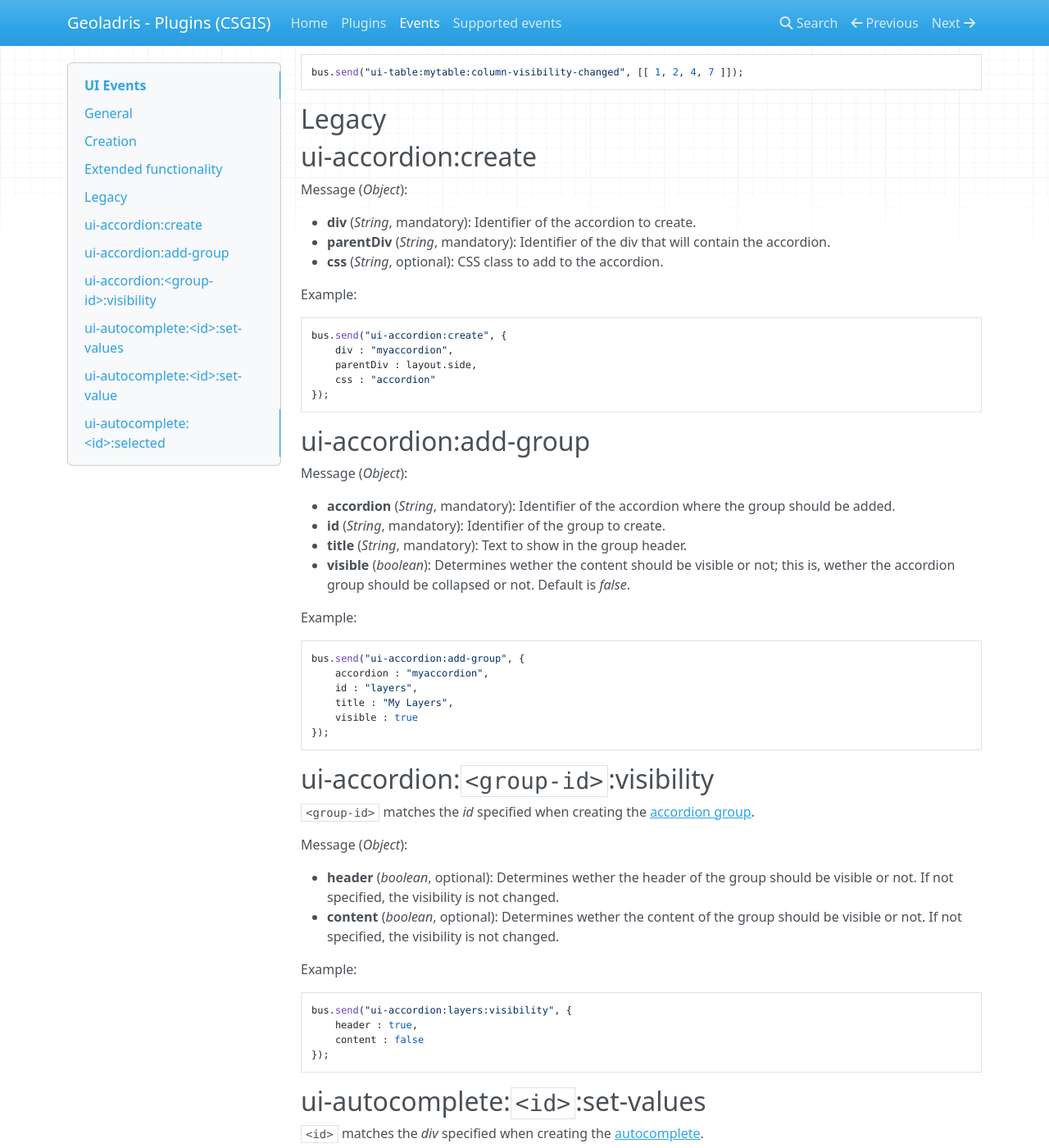
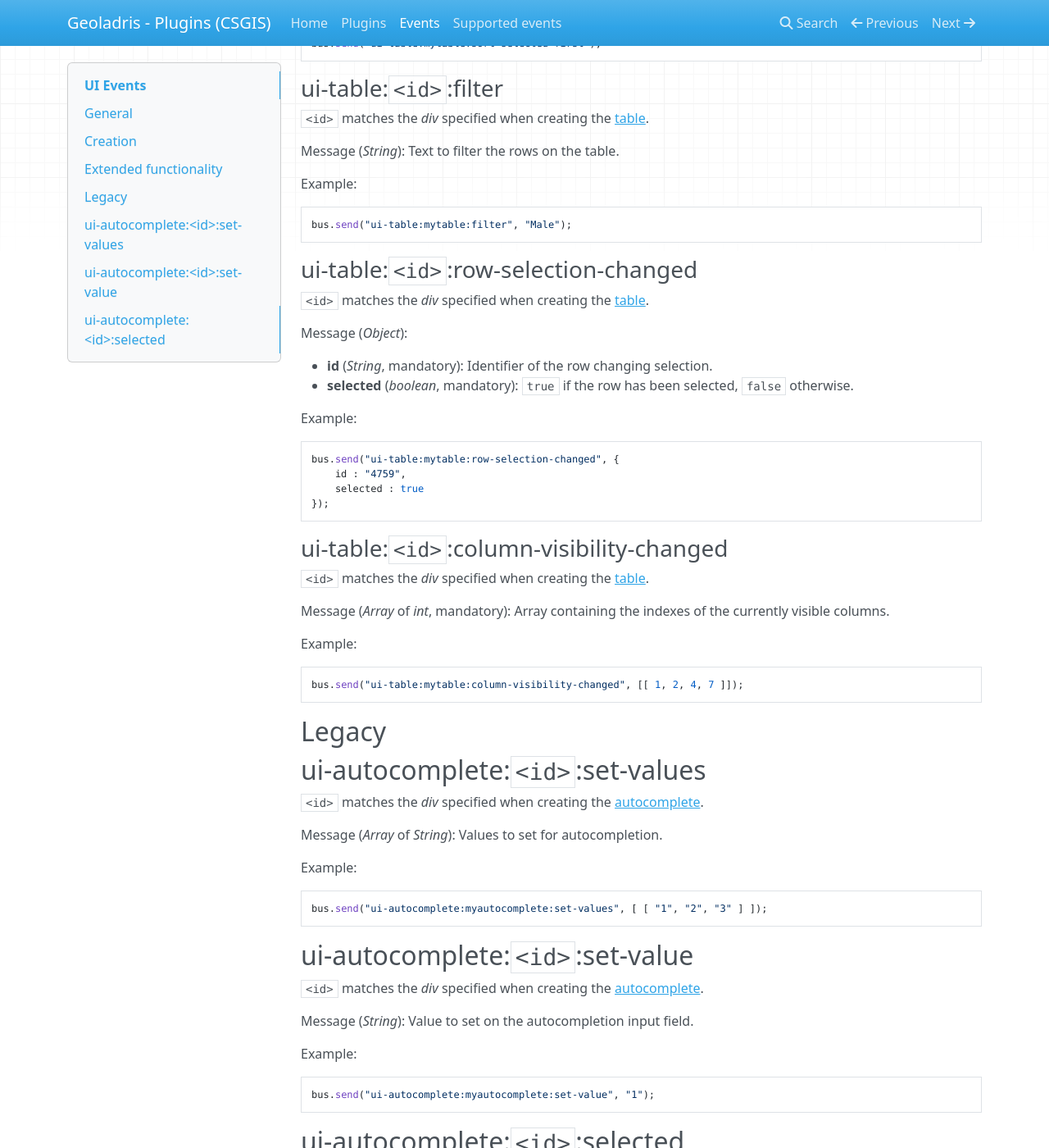
Before and after one commit to csgis/geoladris-ui, an MkDocs documentation site: the page built from docs/events.md, in a window 1280 px wide and 1400 px high, scrolled down 13942 px. Shown: the whole window at 82% size. Built offline with MkDocs 1.6.1, drawn with Linux system fonts in a browser that asks for light colours; nearby versions of some CDN libraries; old or Windows-style settings are respelled for this version of MkDocs; some of the changed text lies outside the part shown.

Commit message:
Refactor ui-accordion

````diff
--- a/docs/events.md
+++ b/docs/events.md
@@ -100,6 +100,24 @@
 
 ```js
 bus.send("ui:created", elem);
+```
+
+
+### <a name="ui-accordion-group"></a>accordion-group
+
+Extra `props`:
+
+* **title** (*String*, mandatory): Text to show in the group header.
+* **visible** (*boolean*): Determines wether the content should be visible or not; this is, wether the accordion group should be collapsed or not. Default is *false*.
+
+Example:
+```js
+ui.create("accordion-group", {
+    id : "layers",
+    parent : "parent",
+    title : "My Layers",
+    visible : true
+});
 ```
 
 ### <a name="ui-autocomplete"></a>autocomplete
@@ -370,6 +388,23 @@
 
 
 ## Extended functionality
+
+### ui-accordion-group:`<id>`:visibility
+
+`<group-id>` matches the *id* specified when creating the [accordion group](#ui-accordion-group).
+
+Message (*Object*):
+
+* **header** (*boolean*, optional): Determines wether the header of the group should be visible or not. If not specified, the visibility is not changed.
+* **content** (*boolean*, optional): Determines wether the content of the group should be visible or not. If not specified, the visibility is not changed.
+
+Example:
+```js
+bus.send("ui-accordion-group:layers:visibility", {
+    header : true,
+    content : false
+});
+```
 
 ### ui-button:`<id>`:enable
 
@@ -665,62 +700,6 @@
 
 ## Legacy
 
-## ui-accordion:create
-
-Message (*Object*):
-
-* **div** (*String*, mandatory): Identifier of the accordion to create.
-* **parentDiv** (*String*, mandatory): Identifier of the div that will contain the accordion.
-* **css** (*String*, optional): CSS class to add to the accordion.
-
-Example:
-```js
-bus.send("ui-accordion:create", {
-    div : "myaccordion",
-    parentDiv : layout.side,
-    css : "accordion"
-});
-```
-
-## <a name="ui-accordion-add-group"></a>ui-accordion:add-group
-
-Message (*Object*):
-
-* **accordion** (*String*, mandatory): Identifier of the accordion where the group should be added.
-* **id** (*String*, mandatory): Identifier of the group to create.
-* **title** (*String*, mandatory): Text to show in the group header.
-* **visible** (*boolean*): Determines wether the content should be visible or not; this is, wether the accordion group should be collapsed or not. Default is *false*.
-
-Example:
-```js
-bus.send("ui-accordion:add-group", {
-    accordion : "myaccordion",
-    id : "layers",
-    title : "My Layers",
-    visible : true
-});
-```
-
-
-
-## ui-accordion:`<group-id>`:visibility
-
-`<group-id>` matches the *id* specified when creating the [accordion group](#ui-accordion-add-group).
-
-Message (*Object*):
-
-* **header** (*boolean*, optional): Determines wether the header of the group should be visible or not. If not specified, the visibility is not changed.
-* **content** (*boolean*, optional): Determines wether the content of the group should be visible or not. If not specified, the visibility is not changed.
-
-Example:
-```js
-bus.send("ui-accordion:layers:visibility", {
-    header : true,
-    content : false
-});
-```
-
-
 
 ## ui-autocomplete:`<id>`:set-values
 
````
Also changed, not shown: 3 other files.
